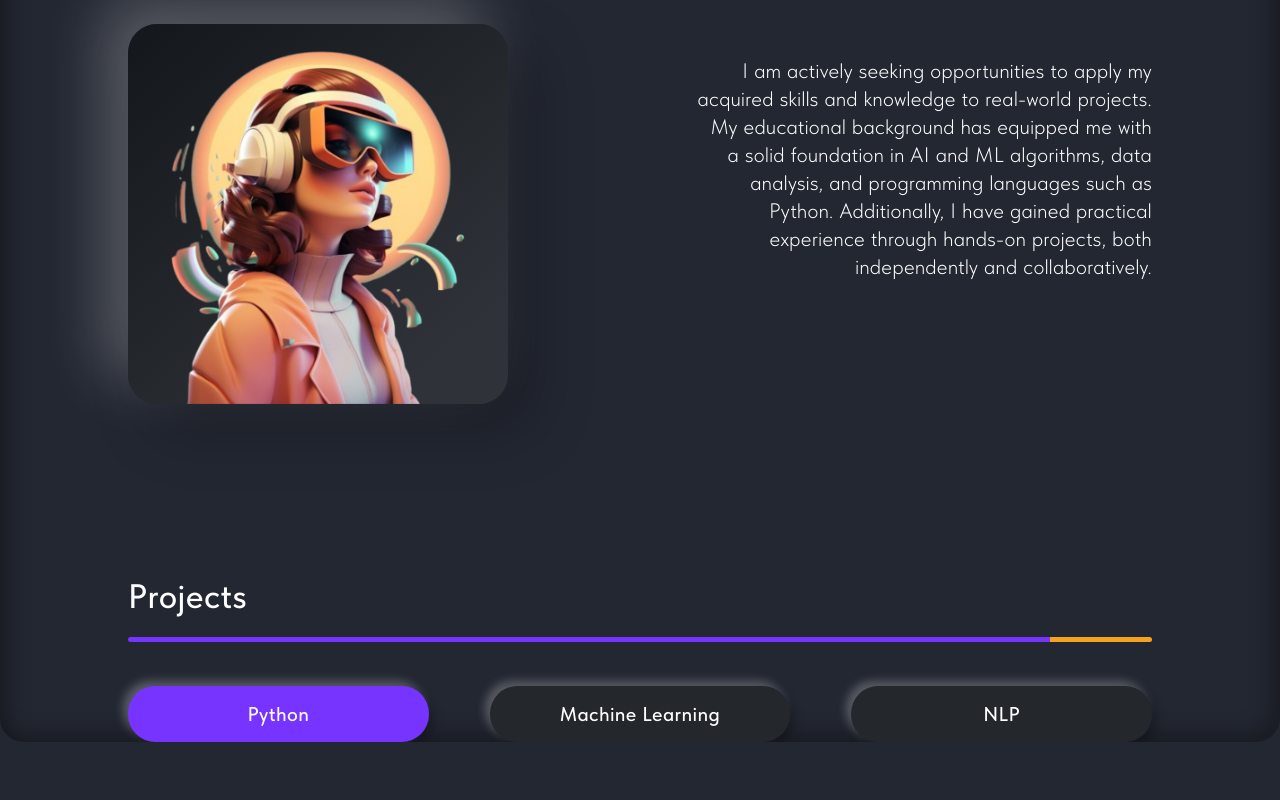
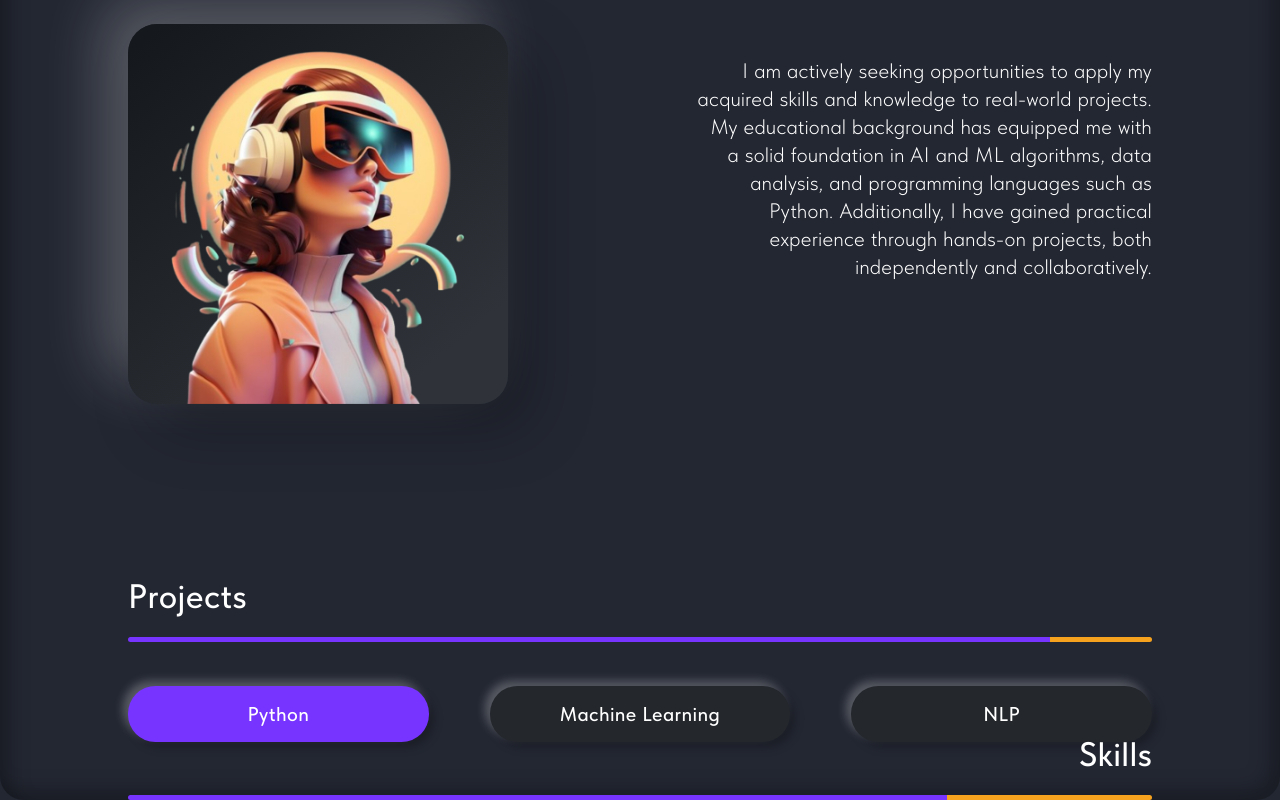
Before and after one commit to zh33nbekov/my-portfolio, a Next.js app: page / in a window 1280 px wide. Shown: the part 1346-2146 px from the top of the page. Before the commit the page ends 2088 px from the top, so only its background shows below. Built offline with nearby package versions, Linux system fonts and the light colour scheme.

Commit message:
feature/skills process...

```diff
--- a/src/app/page.tsx
+++ b/src/app/page.tsx
@@ -10,8 +10,8 @@ const Home = () => (
 		<Greeting />
 		<AboutMe />
 		<Projects />
-		{/* <Skills />
-		<Experience />
+		<Skills />
+		{/* <Experience />
 		<ContactMe /> */}
 	</div>
 )
--- a/src/modules/skills/components/skills/Skills.tsx
+++ b/src/modules/skills/components/skills/Skills.tsx
@@ -2,10 +2,8 @@ import { SectionTitle } from '@/components'
 import { HEADER_LINKS_OPTIONS } from '@/constants'
 import styles from './skills.module.scss'
 
-export const Skills = () => {
-	return (
-		<section id={HEADER_LINKS_OPTIONS.SKILLS.PATH} className={styles.skills}>
-			<SectionTitle title='Skills' width='80' positionRight={true} />
-		</section>
-	)
-}
+export const Skills = () => (
+	<section id={HEADER_LINKS_OPTIONS.SKILLS.PATH} className={styles.skills}>
+		<SectionTitle title='Skills' width='80' positionRight={true} />
+	</section>
+)
```
